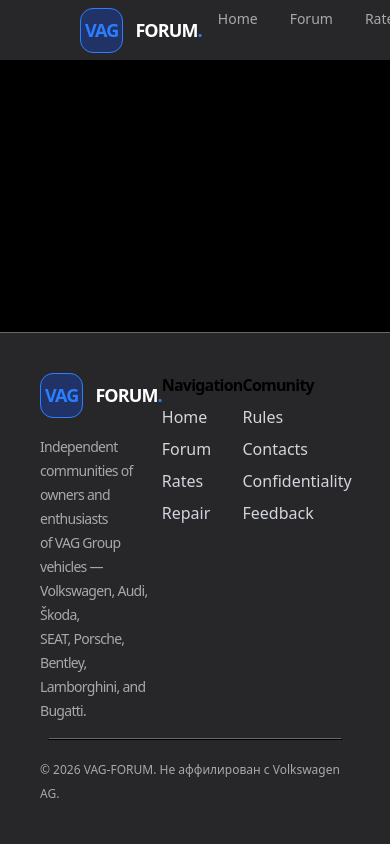
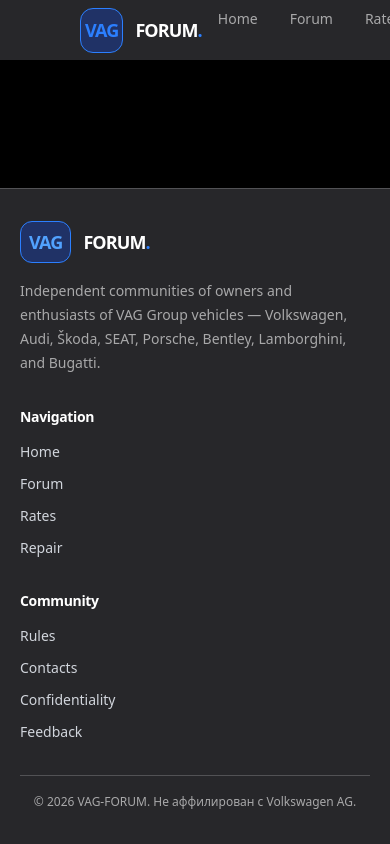
Before and after one commit to fukashigiNo/vag-forum, a Next.js app: page /repair in a window 390 px wide. Built offline with nearby package versions, Linux system fonts and the light colour scheme.

Commit message:
M: Addded responsive design

```diff
--- a/src/widgets/footer/footer.tsx
+++ b/src/widgets/footer/footer.tsx
@@ -30,60 +30,55 @@ const comunity = ["Rules", "Contacts", "Confidentiality", "Feedback"]
 
 export default function Footer() {
     return (
-        <footer className=" bg-zinc-800 p-10 border-t border-t-white/30">
-            <div className="flex justify-between w-[80%]">
-                <div>
-                    <div className="flex items-center gap-3 mb-4">
-                        <span
-                            className="text-[18px] text-blue-500 tracking-tighter
-                            font-bold bg-blue-900/60 py-2 px-1 rounded-[13px] border border-blue-500"
-                        >
-                                VAG
+        <footer className="border-t border-white/20 bg-zinc-800 px-5 py-8 sm:px-8 sm:py-10">
+            <div className="mx-auto grid max-w-screen-xl gap-8 sm:grid-cols-2 lg:grid-cols-[minmax(0,2fr)_minmax(0,1fr)_minmax(0,1fr)] lg:gap-12">
+                <section>
+                    <Link href="/" aria-label="VAG Forum — на главную" className="mb-4 inline-flex items-center gap-3">
+                        <span className="rounded-xl border border-blue-500 bg-blue-900/60 px-2 py-1.5 text-lg font-bold tracking-tighter text-blue-400">
+                            VAG
                         </span>
-                        <span
-                            className="flex text-[18px] text-white tracking-tighter font-bold"
-                        >
-                                FORUM
-                                <p className="text-blue-500">.</p>
+                        <span className="flex text-lg font-bold tracking-tighter text-white">
+                            FORUM<span className="text-blue-500">.</span>
                         </span>
-                    </div>
-                    <span className="text-white/60 text-[14px] tracking-tighter ">
-                        Independent communities of owners and enthusiasts <br />
-                        of VAG Group vehicles — Volkswagen, Audi, Škoda, <br />
-                        SEAT, Porsche, Bentley, Lamborghini, and Bugatti.
-                    </span>
-                </div>
-                <div>
-                    <span className="text-14px font-bold tracking-tighter dark:text-white">Navigation</span>
-                    {mockData.map((item) =>(
-                        <Link
-                            href={item.path}
-                            key={item.id}
-                            className="flex text-gray-300 items-center hover:text-white"
-                        >
-                        <p className="mt-2"> {item.name}</p>
-                        </Link>
-                    ))}
-                </div>
-                <div>
-                    <span className="text-14px font-bold tracking-tighter mb-4 dark:text-white">Comunity</span>
+                    </Link>
+                    <p className="max-w-md text-sm leading-6 text-white/60">
+                        Independent communities of owners and enthusiasts of VAG Group vehicles —
+                        Volkswagen, Audi, Škoda, SEAT, Porsche, Bentley, Lamborghini, and Bugatti.
+                    </p>
+                </section>
+
+                <nav aria-label="Footer navigation">
+                    <h2 className="mb-3 text-sm font-bold tracking-tight text-white">Navigation</h2>
+                    <ul className="space-y-2">
+                        {mockData.map((item) => (
+                            <li key={item.id}>
+                                <Link
+                                    href={item.path}
+                                    className="text-sm text-gray-300 transition-colors hover:text-white"
+                                >
+                                    {item.name}
+                                </Link>
+                            </li>
+                        ))}
+                    </ul>
+                </nav>
+
+                <section>
+                    <h2 className="mb-3 text-sm font-bold tracking-tight text-white">Community</h2>
+                    <ul className="space-y-2">
                         {comunity.map((item) => (
-                            <p
-                                className="flex text-gray-300  mt-2 items-center hover:text-white"
-                                key={item}
-                            >
-                                {item}
-                            </p>
+                            <li key={item}>
+                                <span className="text-sm text-gray-300">{item}</span>
+                            </li>
                         ))}
-                </div>
+                    </ul>
+                </section>
             </div>
-            <div className="mt-4">
-                <div className="w-[95%] mx-auto h-[1px] border border-t-white/30 mb-4" />
-                <span
-                    className="text-white/60 text-[12px]"
-                >
+
+            <div className="mx-auto mt-8 max-w-screen-xl border-t border-white/20 pt-4">
+                <p className="text-center text-xs leading-5 text-white/60 sm:text-left">
                     © 2026 VAG-FORUM. Не аффилирован с Volkswagen AG.
-                </span>
+                </p>
             </div>
         </footer>
     )
```
